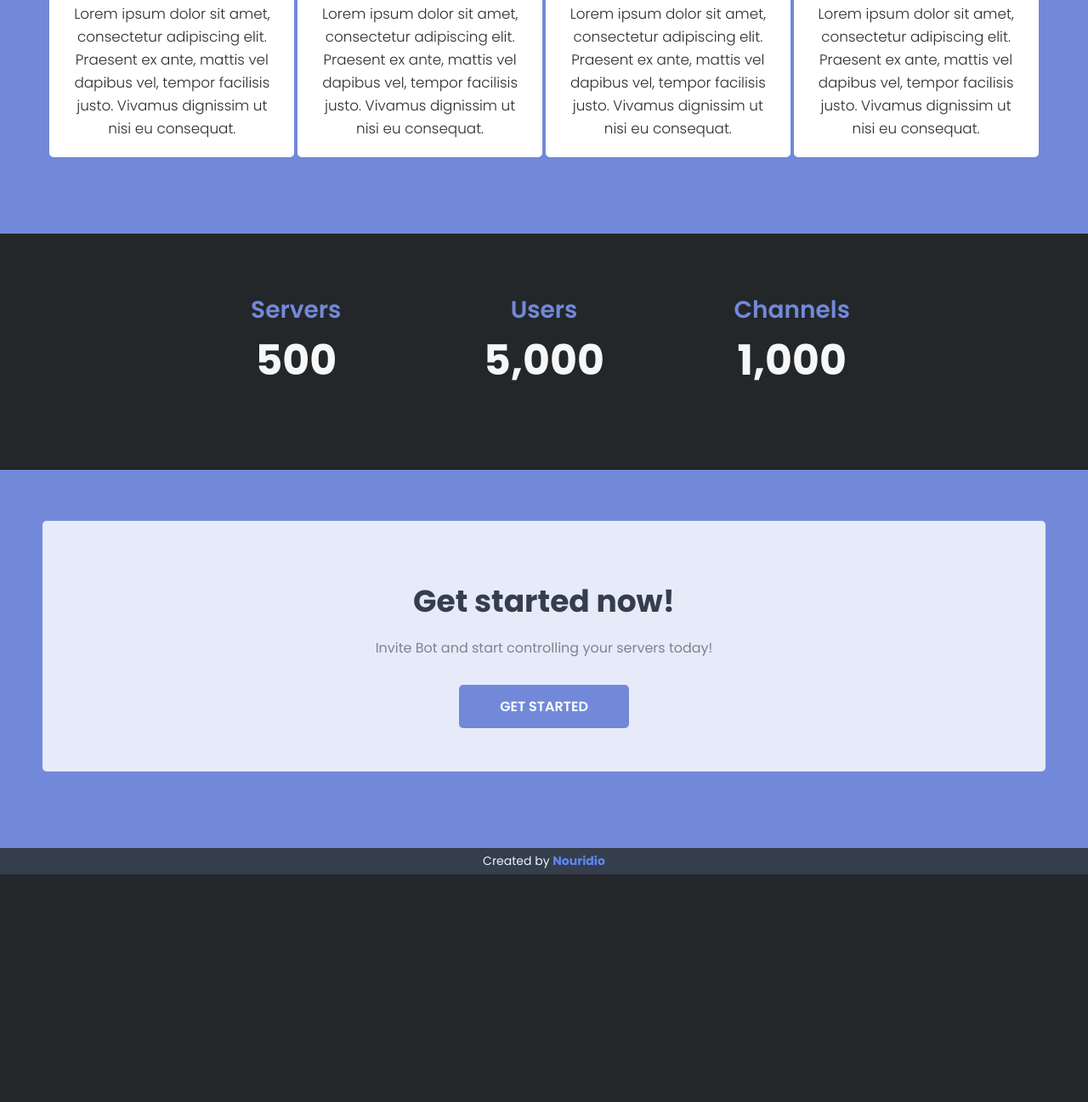
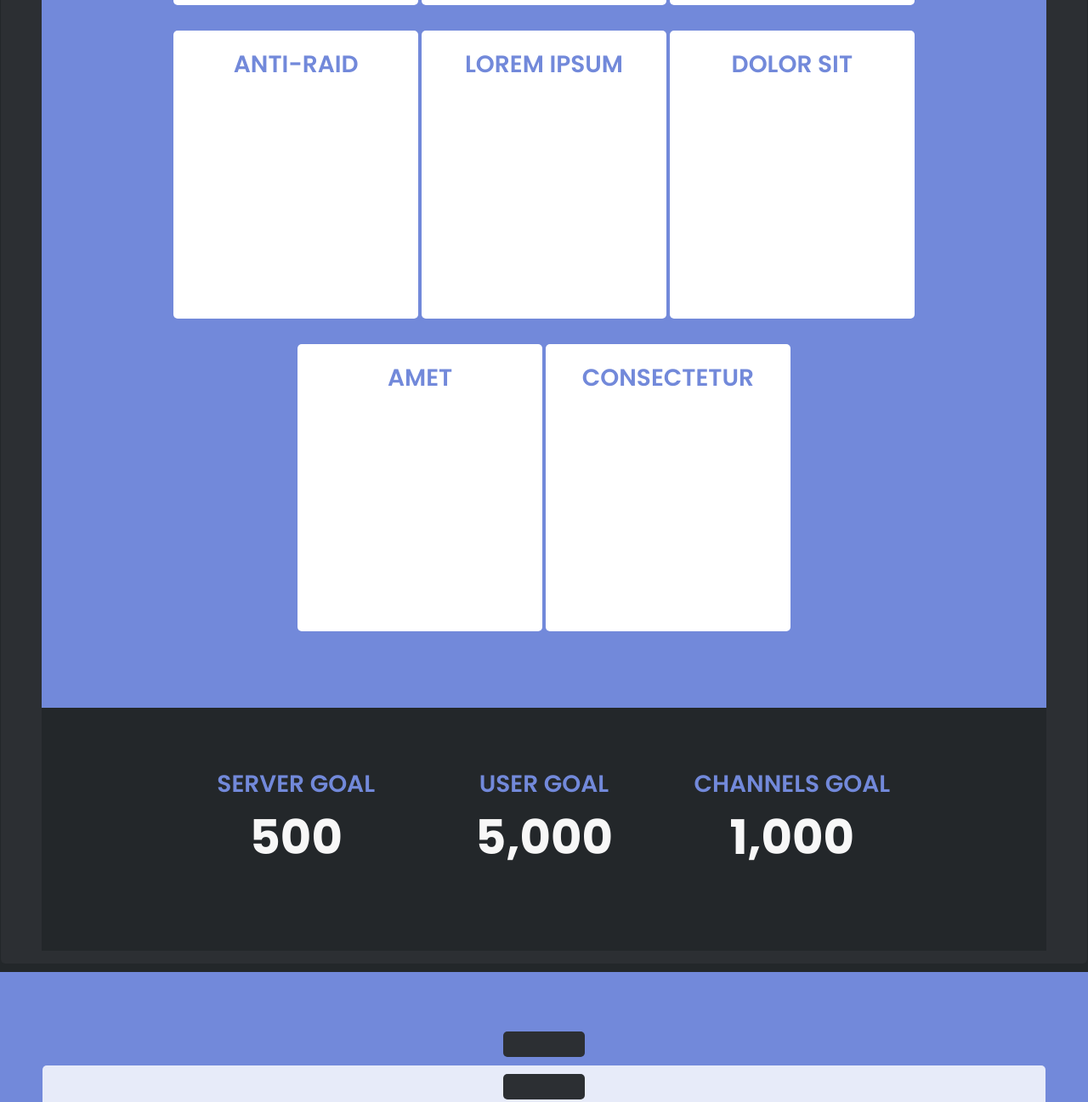
Before and after one commit to BeapPrivate/terosite, a plain HTML site: page index.html in a window 1280 px wide. Shown: the part 1340-2637 px from the top of the page at 85% size. Before the commit the page ends 2369 px from the top, so only its background shows below. Drawn offline with nearby package versions, Linux system fonts and the light colour scheme.

Commit message:
Update index.html

```diff
--- a/index.html
+++ b/index.html
@@ -45,7 +45,7 @@
     <h1 class="display-5 title">It's time to use Bot in your server.</h1>
     <p class="subtitle">Bot is a multi-purpose bot ready to skill up and boost up your Discord server<br />Also features auto-moderation, administration, music and much more!</p>
     <a class="btn btn-primary btn-lg" href="#start_link" role="button">Get started</a>
-    <a class="btn btn-secondary btn-lg" href="#server_link" role="button">Add to server</a>
+    <a class="btn btn-secondary btn-lg" href="#server_link" role="button">Add to server<https://discord.com/oauth2/authorize?client_id=844644304839508079&permissions=8&scope=bot>
     <br /><br /><br /><br /><br /><br />
 </div>
 <div class="features">
@@ -106,19 +106,19 @@
     <div class="cards">
         <div class="card statistic" style="width: 18rem;">
             <div class="card-body">
-                <h5 class="card-title">Servers</h5>
+                <h5 class="card-title">Server Goal</h5>
                 <h1 style="font-weight: bold !important">500</h1>
             </div>
         </div>
         <div class="card statistic" style="width: 18rem;">
             <div class="card-body">
-                <h5 class="card-title">Users</h5>
+                <h5 class="card-title">User Goal</h5>
                 <h1 style="font-weight: bold !important">5,000</h1>
             </div>
         </div>
         <div class="card statistic" style="width: 18rem;">
             <div class="card-body">
-                <h5 class="card-title">Channels</h5>
+                <h5 class="card-title">Channels Goal</h5>
                 <h1 style="font-weight: bold !important">1,000</h1>
             </div>
         </div>
```
